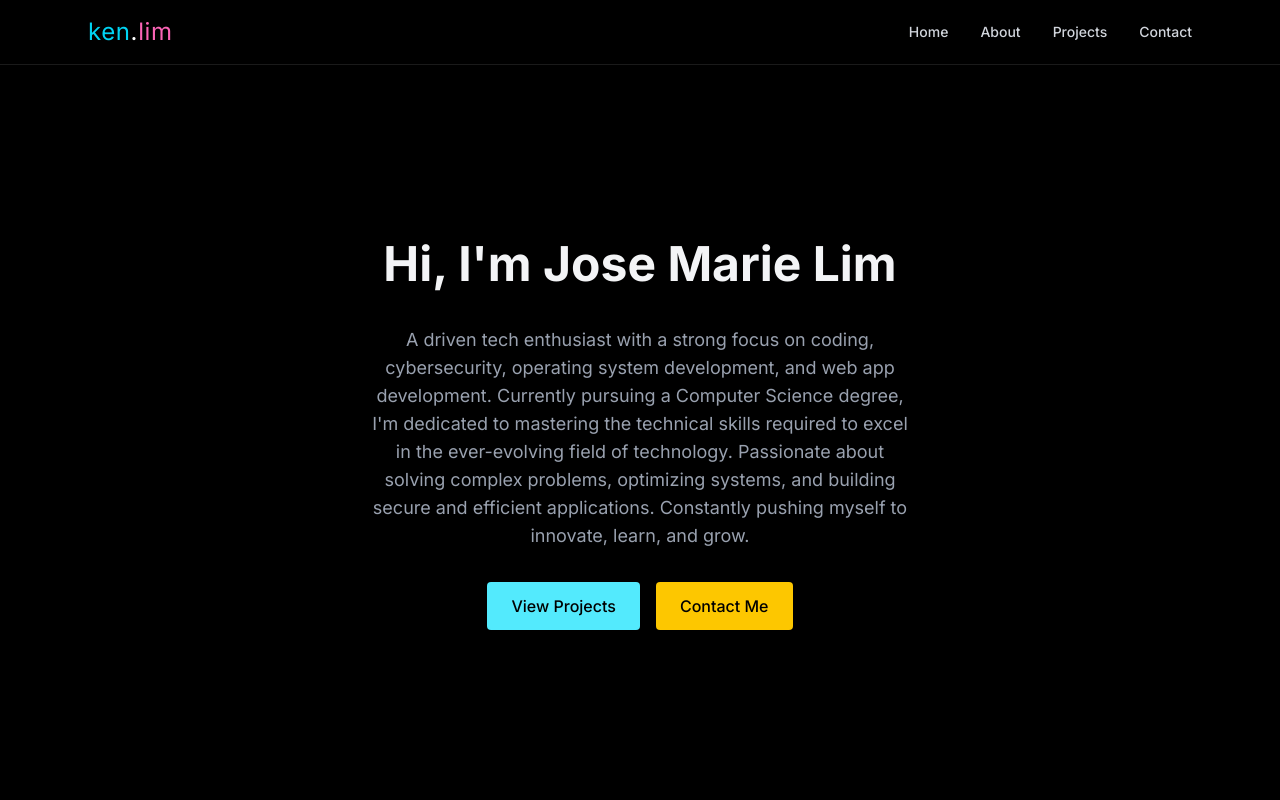
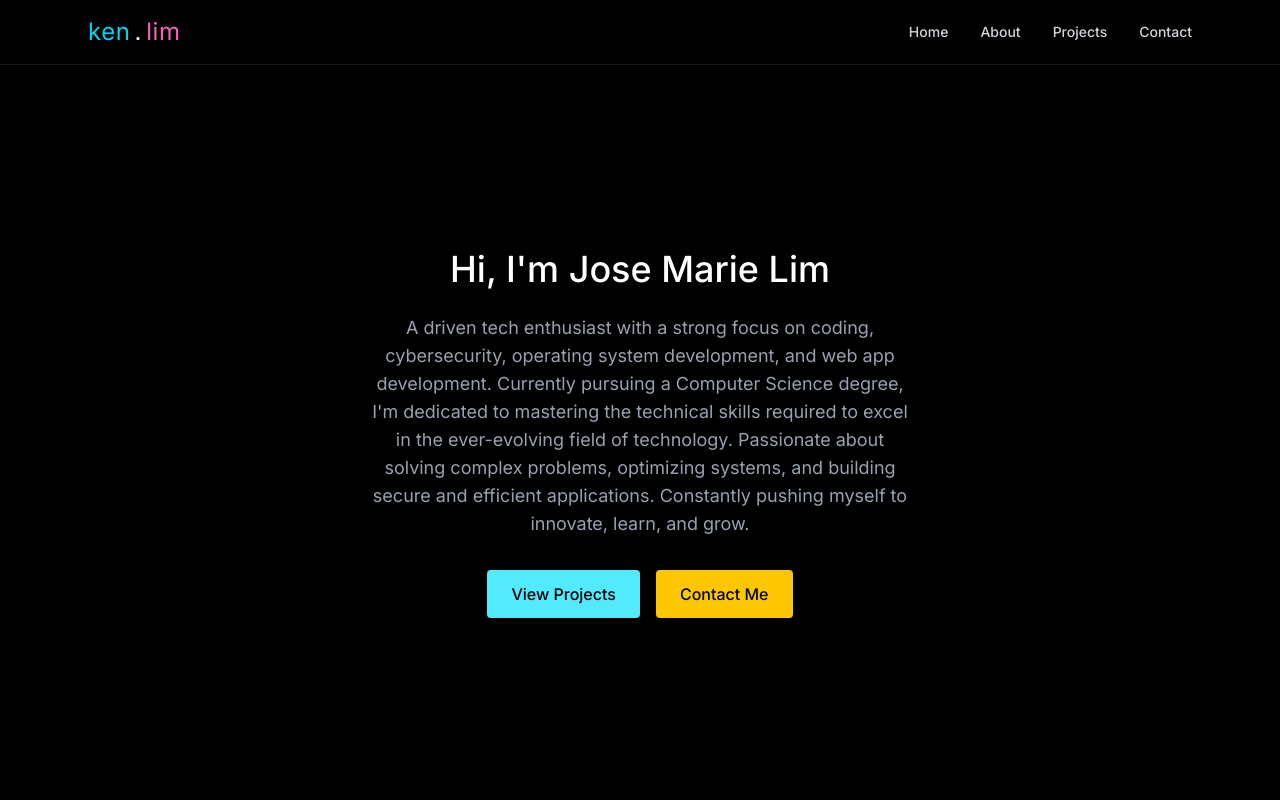
Before and after one commit to KenKenLim07/KenLim-Portfolio, a React (Vite) app: page / in a window 1280 px wide. Shown: the top 800 px of the page. Built offline with nearby package versions, Linux system fonts and the light colour scheme.

Commit message:
first commit

```diff
--- a/src/App.jsx
+++ b/src/App.jsx
@@ -1,4 +1,4 @@
-import { useState } from "react";
+import { useState, useEffect } from "react";
 import "./App.css";
 import { LoadingScreen } from "./components/LoadingScreen";
 import { Navbar } from "./components/Navbar";
@@ -8,13 +8,24 @@ import { About } from "./components/sections/About";
 import { Projects } from "./components/sections/Projects";
 import "./index.css";
 import { Contact } from "./components/sections/Contact";
+
 function App() {
   const [isLoaded, setIsLoaded] = useState(false);
   const [menuOpen, setMenuOpen] = useState(false);
+  const [showTypewriter, setShowTypewriter] = useState(false);
+
+  useEffect(() => {
+    if (isLoaded) {
+      // Slight delay to ensure the fade-in transition completes
+      const timer = setTimeout(() => setShowTypewriter(true), 100);
+      return () => clearTimeout(timer);
+    }
+  }, [isLoaded]);
 
   return (
     <>
-      {!isLoaded && <LoadingScreen onComplete={() => setIsLoaded(true)} />}{" "}
+      {!isLoaded && <LoadingScreen onComplete={() => setIsLoaded(true)} />}
+
       <div
         className={`min-h-screen transition-opacity duration-700 ${
           isLoaded ? "opacity-100" : "opacity-0"
@@ -24,10 +35,9 @@ function App() {
           color: "var(--text-color)",
         }}
       >
-
         <Navbar menuOpen={menuOpen} setMenuOpen={setMenuOpen} />
         <MobileMenu menuOpen={menuOpen} setMenuOpen={setMenuOpen} />
-        <Home />
+        <Home showTypewriter={showTypewriter} /> {/* 👈 Pass the prop here */}
         <About />
         <Projects />
         <Contact />
--- a/src/components/Navbar.jsx
+++ b/src/components/Navbar.jsx
@@ -1,7 +1,10 @@
-import { useEffect } from "react";
+import { useState, useEffect } from "react";
 
 export const Navbar = ({ menuOpen, setMenuOpen }) => {
+  const [animationKey, setAnimationKey] = useState(0);
+
   useEffect(() => {
+    setAnimationKey(prev => prev + 1); // trigger animation once on mount
     document.body.style.overflow = menuOpen ? "hidden" : "";
   }, [menuOpen]);
 
@@ -12,11 +15,29 @@ export const Navbar = ({ menuOpen, setMenuOpen }) => {
         {/* Signature Branding */}
         <a
           href="#home"
-          className="text-2xl tracking-wide select-none fade-in-text"
+          className="text-2xl tracking-wide select-none flex space-x-1"
         >
-          <span className="text-cyan-400">ken</span>
-          <span className="text-white">.</span>
-          <span className="text-pink-400">lim</span>
+          <span
+            key={animationKey + "-ken"}
+            className="text-cyan-400 fade-in-text inline-block"
+            style={{ animationDelay: "0.1s" }}
+          >
+           <span className="fade-up">ken</span>
+          </span>
+          <span
+            key={animationKey + "-dot"}
+            className="text-white fade-up inline-block"
+            style={{ animationDelay: "0.3s" }}
+          >
+            .
+          </span>
+          <span
+            key={animationKey + "-lim"}
+            className="text-pink-400 fade-up inline-block"
+            style={{ animationDelay: "0.5s" }}
+          >
+            lim
+          </span>
         </a>
 
         {/* Desktop Nav */}
@@ -35,7 +56,7 @@ export const Navbar = ({ menuOpen, setMenuOpen }) => {
 
         {/* Mobile Burger Icon */}
         <div
-          className="md:hidden flex flex-col justify-center items-end w-8 h-6 gap-[5px] cursor-pointer z-50  "
+          className="md:hidden flex flex-col justify-center items-end w-8 h-6 gap-[5px] cursor-pointer z-50"
           onClick={() => setMenuOpen(prev => !prev)}
         >
           <span
@@ -51,7 +72,6 @@ export const Navbar = ({ menuOpen, setMenuOpen }) => {
               ${menuOpen ? '-rotate-45 -translate-y-[5px]' : ''}`}
           />
         </div>
-
       </div>
     </nav>
   );
--- a/src/components/RevealOnScroll.jsx
+++ b/src/components/RevealOnScroll.jsx
@@ -6,9 +6,21 @@ export const RevealOnScroll = ({ children }) => {
   useEffect(() => {
     const observer = new IntersectionObserver(
       ([entry]) => {
-        if (entry.isIntersecting && ref.current) {
-          ref.current.classList.add("visible");
-          observer.unobserve(ref.current); // only reveal once
+        const el = ref.current;
+        if (entry.isIntersecting && el) {
+          // Add reveal animation
+          el.classList.add("visible");
+
+          // Re-trigger any child animations (like typewriter)
+          const typewriter = el.querySelector(".typewriter");
+          if (typewriter) {
+            typewriter.classList.remove("typewriter");
+            void typewriter.offsetWidth; // Force reflow
+            typewriter.classList.add("typewriter");
+          }
+        } else {
+          // Optionally remove classes if you want it to animate again
+          ref.current?.classList.remove("visible");
         }
       },
       {
@@ -18,7 +30,6 @@ export const RevealOnScroll = ({ children }) => {
     );
 
     if (ref.current) observer.observe(ref.current);
-
     return () => observer.disconnect();
   }, []);
 
--- a/src/components/sections/Home.jsx
+++ b/src/components/sections/Home.jsx
@@ -1,6 +1,6 @@
 import { RevealOnScroll } from "../RevealOnScroll";
 
-export const Home = () => {
+export const Home = ({ showTypewriter }) => {
   return (
     <section
       id="home"
@@ -8,12 +8,23 @@ export const Home = () => {
     >
       <div className="text-center z-10 px-4 max-w-xl mx-auto">
         <RevealOnScroll>
-          <h1 className="text-5xl font-bold mb-8 text-white-500 text-center leading-tight will-change-transform">
+          <h1
+            className={`text-4xl font-bold mb-4 text-white text-center leading-tight will-change-transform ${
+              showTypewriter ? "typewriter" : ""
+            }`}
+          >
             Hi, I'm Jose Marie Lim
           </h1>
 
           <p className="text-gray-400 text-lg mb-8">
-          A driven tech enthusiast with a strong focus on coding, cybersecurity, operating system development, and web app development. Currently pursuing a Computer Science degree, I'm dedicated to mastering the technical skills required to excel in the ever-evolving field of technology. Passionate about solving complex problems, optimizing systems, and building secure and efficient applications. Constantly pushing myself to innovate, learn, and grow.
+            A driven tech enthusiast with a strong focus on coding,
+            cybersecurity, operating system development, and web app
+            development. Currently pursuing a Computer Science degree, I'm
+            dedicated to mastering the technical skills required to excel in the
+            ever-evolving field of technology. Passionate about solving complex
+            problems, optimizing systems, and building secure and efficient
+            applications. Constantly pushing myself to innovate, learn, and
+            grow.
           </p>
         </RevealOnScroll>
 
--- a/src/index.css
+++ b/src/index.css
@@ -82,4 +82,36 @@ body {
     opacity: 1;
     transform: translateY(0);
   }
+
+  @keyframes fadeUp {
+  0% {
+    opacity: 0;
+    transform: translateY(8px);
+  }
+  100% {
+    opacity: 1;
+    transform: translateY(0);
+  }
 }
+
+.fade-up {
+  animation: fadeUp 0.6s ease-out forwards;
+}
+
+@keyframes typewriter {
+  from { width: 0 }
+  to { width: 100% }
+}
+
+.typewriter {
+  display: inline-block;
+  overflow: hidden;
+  white-space: nowrap;
+  width: 0;
+  animation: typewriter 3s steps(40, end) forwards;
+  color: white;
+  font-weight: 500; /* minimalist look */
+}
+
+
+}
```
Lines whose indentation alone changed are shown as unchanged.
